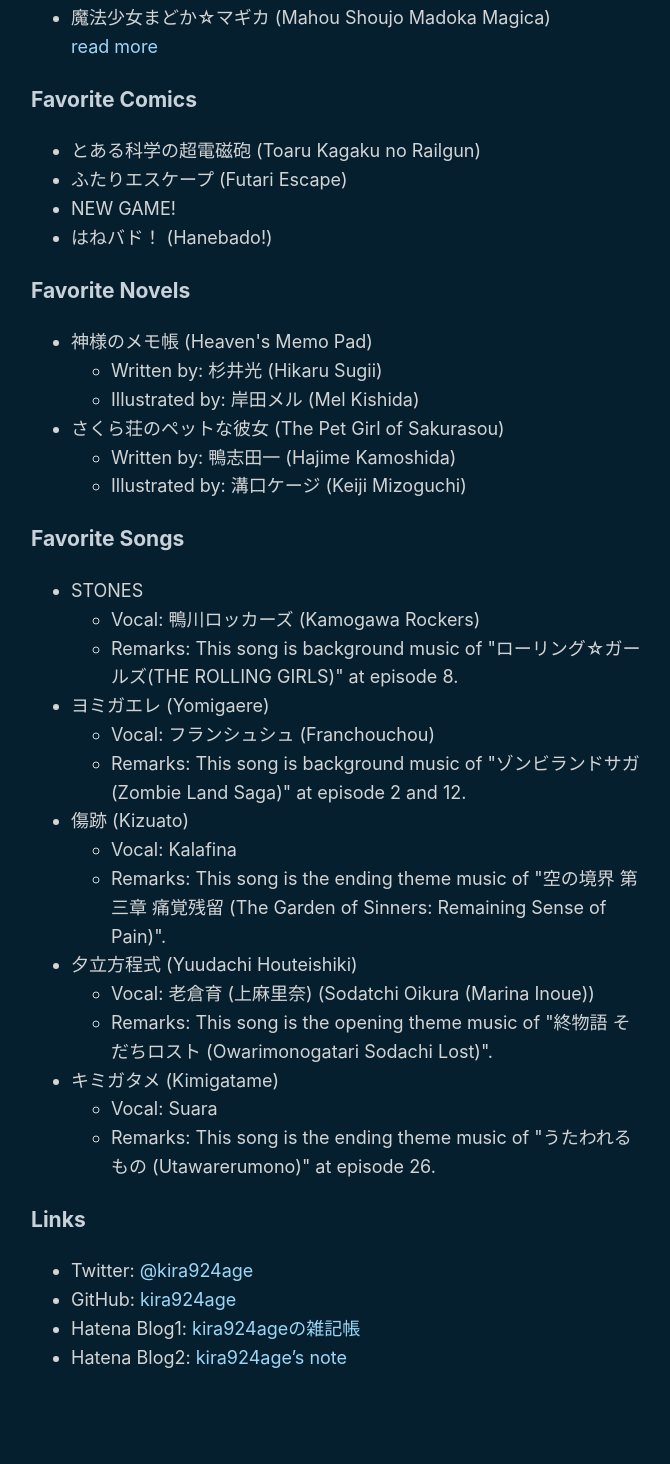
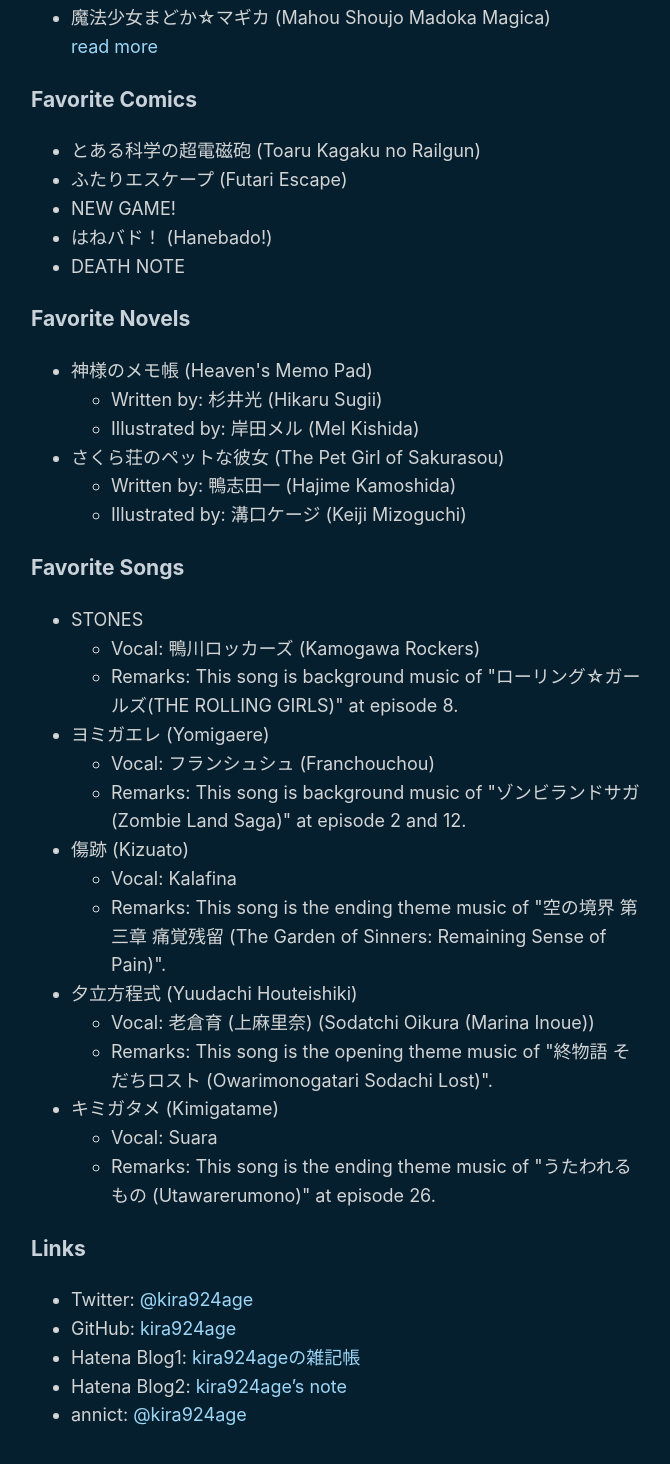
Before and after one commit to kira924age/kira924age.com, a Next.js app: page / in a window 1280 px wide. Shown: the part 634-2098 px from the top of the page, without its empty margins (303-973 px from the left). Built offline with nearby package versions, Linux system fonts and the light colour scheme.

Commit message:
Update index.js

```diff
--- a/pages/index.js
+++ b/pages/index.js
@@ -41,6 +41,7 @@ export default function Home() {
         <li key="2">ふたりエスケープ (Futari Escape)</li>
         <li key="3">NEW GAME!</li>
         <li key="4">はねバド！ (Hanebado!)</li>
+        <li key="5">DEATH NOTE</li>
       </ul>
 
       <h3>Favorite Novels</h3>
@@ -123,6 +124,9 @@ export default function Home() {
           Hatena Blog2:{" "}
           <a href="https://kira924age.hatenadiary.com/">kira924age’s note</a>
         </li>
+        <li key="5">
+          annict: <a href="https://annict.com/@kira924age">@kira924age</a>
+        </li>
       </ul>
     </Layout>
   );
```
